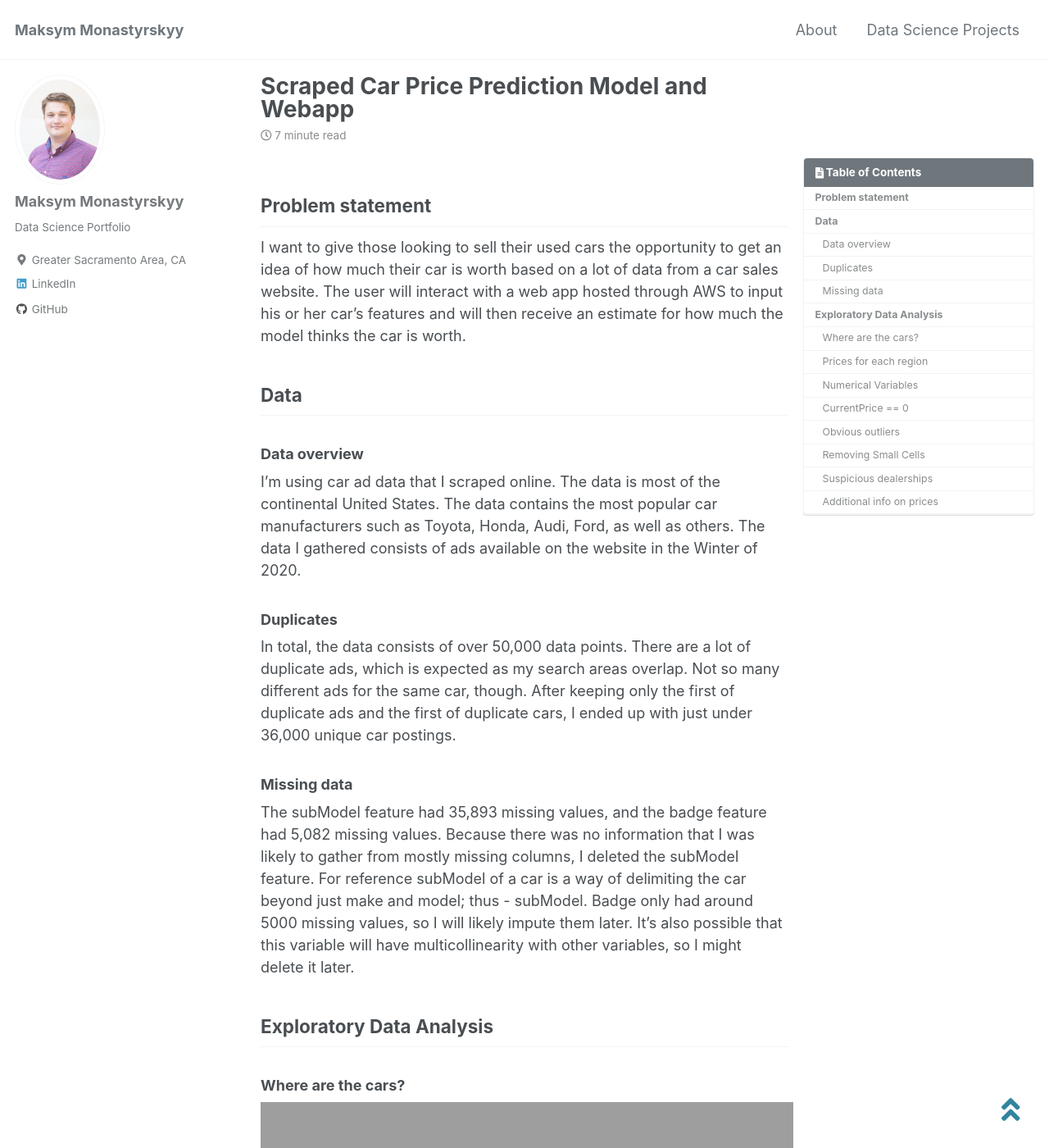
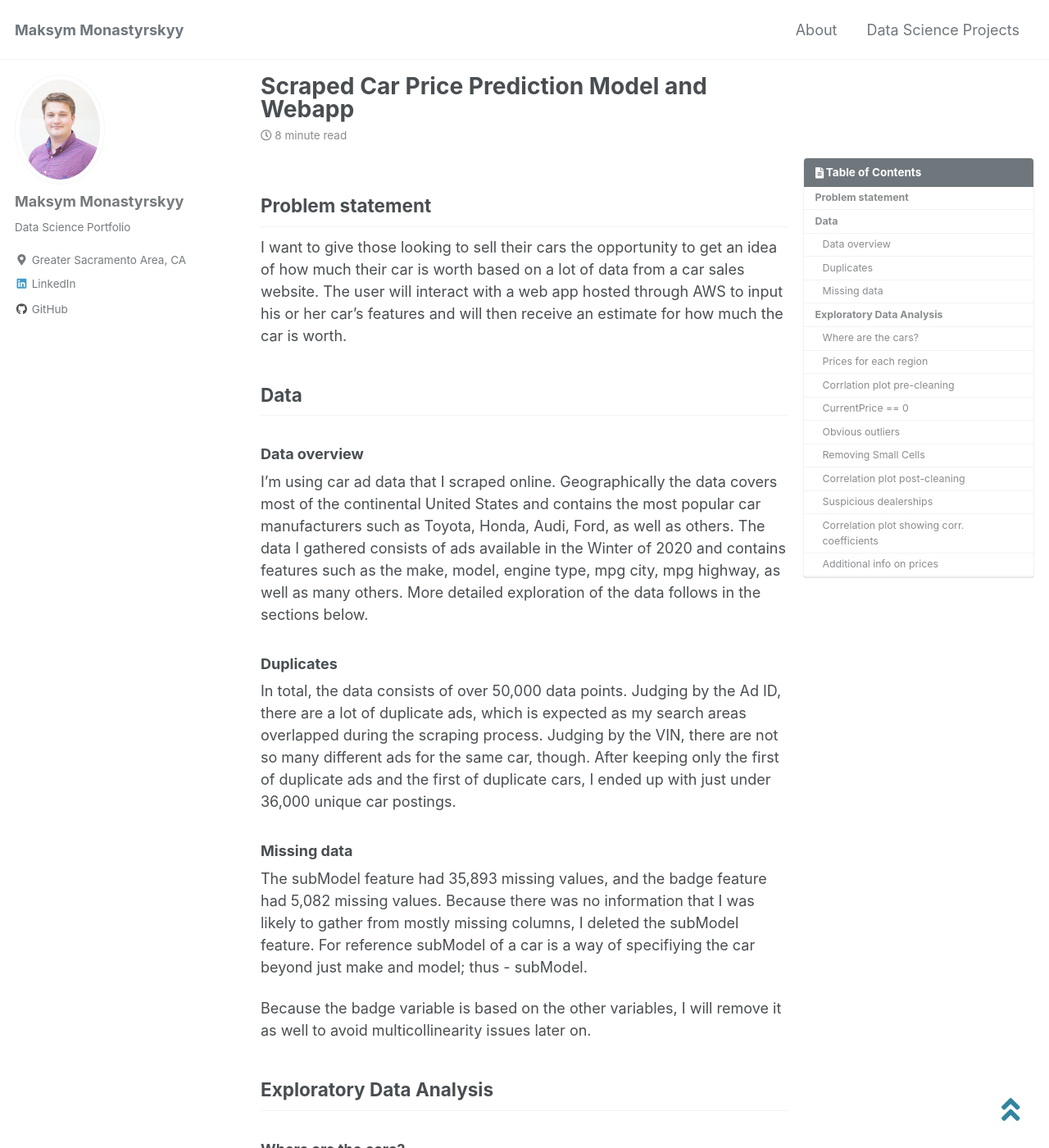
Before and after one commit to monastyrskyy/monastyrskyy.github.io, a Jekyll site: the page built from _posts/2020-3-11-used_car_price_prediction.md, in a window 1280 px wide and 1400 px high. Shown: the whole window at 82% size. Built offline with Jekyll 4.4.1, drawn with Linux system fonts in a browser that asks for light colours; cached includes are drawn as plain includes; nearby versions of some CDN libraries; some of the changed text lies outside the part shown; grey boxes are pictures that could not be loaded.

Commit message:
tidying up first commit second capstone EDA

````diff
--- a/_posts/2020-3-11-used_car_price_prediction.md
+++ b/_posts/2020-3-11-used_car_price_prediction.md
@@ -26,46 +26,47 @@
 
 ## Problem statement
 
-I want to give those looking to sell their used cars the opportunity to get an idea of how much their car is worth based on a lot of data from a car sales website. The user will interact with a web app hosted through AWS to input his or her car’s features and will then receive an estimate for how much the model thinks the car is worth.<br/>
+I want to give those looking to sell their cars the opportunity to get an idea of how much their car is worth based on a lot of data from a car sales website. The user will interact with a web app hosted through AWS to input his or her car’s features and will then receive an estimate for how much the car is worth.<br/>
 
 ## Data
 ### Data overview
 
-I’m using car ad data that I scraped online. The data is most of the continental United States. The data contains the most popular car manufacturers such as Toyota, Honda, Audi, Ford, as well as others. The data I gathered consists of ads available on the website in the Winter of 2020.<br/>
+I’m using car ad data that I scraped online. Geographically the data covers most of the continental United States and contains the most popular car manufacturers such as Toyota, Honda, Audi, Ford, as well as others. The data I gathered consists of ads available in the Winter of 2020 and contains features such as the make, model, engine type, mpg city, mpg highway, as well as many others. More detailed exploration of the data follows in the sections below.<br/>
 
 ### Duplicates
 
-In total, the data consists of over 50,000 data points. There are a lot of duplicate ads, which is expected as my search areas overlap. Not so many different ads for the same car, though. After keeping only the first of duplicate ads and the first of duplicate cars, I ended up with just under 36,000 unique car postings.<br/>
+In total, the data consists of over 50,000 data points. Judging by the Ad ID, there are a lot of duplicate ads, which is expected as my search areas overlapped during the scraping process. Judging by the VIN, there are not so many different ads for the same car, though. After keeping only the first of duplicate ads and the first of duplicate cars, I ended up with just under 36,000 unique car postings.<br/>
 
 ### Missing data
 
-The subModel feature had 35,893 missing values, and the badge feature had 5,082 missing values. Because there was no information that I was likely to gather from mostly missing columns, I deleted the subModel feature. For reference subModel of a car is a way of delimiting the car beyond just make and model; thus - subModel. Badge only had around 5000 missing values, so I will likely impute them later. It’s also possible that this variable will have multicollinearity with other variables, so I might delete it later.<br/>
+The subModel feature had 35,893 missing values, and the badge feature had 5,082 missing values. Because there was no information that I was likely to gather from mostly missing columns, I deleted the subModel feature. For reference subModel of a car is a way of specifiying the car beyond just make and model; thus - subModel.<br/>
+
+Because the badge variable is based on the other variables, I will remove it as well to avoid multicollinearity issues later on.<br/>
 
 ## Exploratory Data Analysis
 ### Where are the cars?
 
 <iframe seamless frameborder="0" src="https://public.tableau.com/views/Capstone2EDA/DualMapDash?:embed=yes&:device=desktop&:display_count=y&publish=yes&:origin=viz_share_link&:showVizHome=no" width = '650' height = '450'></iframe><br/>
 
-The map visualization above shows circles, corresponding to the locations of cars sold as well as amount of cars sold (by the size of the circle). The states are also colored to be a darker shade of blue for states where relatively more cars were sold.<br/>
+The map visualization above shows circles, corresponding to the locations of cars sold as well as amount of cars sold (by the size of the circle). Also the states colored a darker shade of blue are states where relatively more cars were sold.<br/>
 
 A few interesting patterns emerge from this viz. The first is that a lot of cars are sold in California and Texas. In these states there are big hubs of activity centered around the large cities such as San Francisco, Los Angeles, and Dallas. Interestingly, outside of those hubs, there is not too much activity. On the East Coast on the other hand, it appears as though the hubs aren't as large, and the activity is spread out more evenly across smaller communities. This is shown by the fact that on the East coast, broadly speaking, the dots are smaller but more spread out, whereas on the West Coast, the dots are closer together and larger in size.<br/>
 
-In this report, there aren't ads that come from North Dakota, South Dakota, or Nebraska on the continental US; and Hawaii and Alaska are not represented either.<br/>
+In this report, there aren't ads that come from North Dakota, South Dakota, or Nebraska.<br/>
 
-Given this broad overview of the data at hand, I will dive into the deeper analysis, shown below.<br/>
+Given this broad overview of the data, I will dive into the deeper analysis, shown below.<br/>
 
 <iframe seamless frameborder="0" src="https://public.tableau.com/views/Capstone2EDA/DimensionToggleSheet?:embed=yes&:device=desktop&:display_count=y&publish=yes&:origin=viz_share_link&:showVizHome=no" width = '650' height = '450'></iframe><br/>
 
-The main takeaway I have from the above visualization is that the data are not equally distributed among the different dimensions, meaning for example there are more Kias than Nissans. This means that down the line, I will have to pay closer attention to models that perform well when data is equally distributed.<br/>
+The main takeaway I have from the above visualization is that the data are not equally distributed among the different dimensions, meaning for example there are more Kias than Nissans. This means that down the line, I will have to pay closer attention to models that perform well only when data is equally distributed, such as linear based models, for example.<br/>
 
 ### Prices for each region
 
 <iframe seamless frameborder="0" src="https://public.tableau.com/views/Capstone2EDA/PriceMapDash?:embed=yes&:device=desktop&:display_count=y&publish=yes&:origin=viz_share_link&:showVizHome=no" width = '650' height = '450'></iframe><br/>
 
-This visualization makes it clear that the highest median price for a car is in the North-West (as delaminated on the map above) and the lowest in the South-West. The range of values is not too great, however. The minimum is 23,900 USD and the maximum is 25,881 USD. It's important to note, however, the differences in the number of car listings in each region. This may play a role in skewing the data slightly. But, as mentioned before, it's clear that the differences between the median prices of cars in each region are not great, so I doubt this will play a role in modeling.
-I will be looking at currentPrice as the label. There are two: listPrice and currentPrice. The website allows its users to change the list price after posting the ad. This way, if there is a price change, the new one will be more reflective of the intended value of the car. Plus there aren't any differences.<br/>
+This visualization makes it clear that the highest median price for a car is in the North-West (as delaminated on the map above) and the lowest in the South-West. The range of values is not too great, however. The minimum is 23,900 USD and the maximum is 25,881 USD. It's important to note, however, the differences in the number of car listings in each region. This may play a role in skewing the data slightly. But, as mentioned before, it's clear that the differences between the median prices of cars in each region are not great, so I doubt this will play a role in modeling.<br/>
 
-### Numerical Variables
+### Corrlation plot pre-cleaning
 
 [![foobar]({{ site.url }}{{ site.baseurl }}/images/7.car_capstone/1.pre_cleaning_corr_scatter.png)]({{ site.url }}{{ site.baseurl }}/images/7.car_capstone/1.pre_cleaning_corr_scatter.png)<br/>
 
@@ -75,7 +76,44 @@
 
 Mileage, currentPrice, and dealerReviewCount also have pretty heavy outliers that may need to be accounted for.<br/>
 
-There are 813 cars that have mpgCity and mpgHighway listed as 0. Some of them are not electric which implies that the zeros were put in by mistake. To remedy this, I will check the data for any other cars of the same make, bodytype, model,  and year to see if there are any of the same cars with mpgCity input. If there are, I will use that value. If not, I will look in other years, then in other models. Ultimately if there aren’t any analogous cars, I will impute the values myself. Luckily I only had to input 10 or so values myself.<br/>
+There are 813 cars that have mpgCity and mpgHighway listed as 0. Some of them are not electric which implies that the zeros were put in by mistake. To remedy this, I will check the data for any other cars of the same make, bodytype, model,  and year to see if there are any of the same cars with mpgCity input. If there are, I will use that value. If not, I will look in other years and finally in other models. Ultimately if there aren’t any analogous cars, I will impute the values myself. Luckily I only had to input 10 or so values myself.<br/>
+
+Below is a code snippet that may better explain my process for imputing the wrong mpg values.<br/>
+
+```r
+# Imputing missing mileage through looking at other similar cars
+manually_add_mpg = []
+
+for index, row in tqdm(no_mpg_gas.iterrows()): # tqdm() is a package that shows a progress bar for iterations
+    # Looking for other cars that have an mpg reading
+    x1 = data[(data['make'] == row['make']) & (data['bodytype'] == row['bodytype']) &
+            (data['model'] == row['model']) & (data['year'] == row['year']) & (data['mpgCity'] != 0)]
+    # broadening the search to not include year
+    x2 = data[(data['make'] == row['make']) & (data['bodytype'] == row['bodytype']) &
+            (data['model'] == row['model']) &(data['mpgCity'] != 0)]
+    # broadening the search to not include model
+    x3 = data[(data['make'] == row['make']) & (data['bodytype'] == row['bodytype']) &
+            (data['mpgCity'] != 0)]
+    # at this point, manual input is required
+
+    # Checking the above conditions and imputing if met
+    if len(x1) != 0:
+        data.at[index,'mpgHighway'] = x1.iloc[0,]['mpgHighway']
+        data.at[index,'mpgCity'] = x1.iloc[0,]['mpgCity']
+
+    elif len(x2) != 0:
+        data.at[index,'mpgHighway'] = x2.iloc[0,]['mpgHighway']
+        data.at[index,'mpgCity'] = x2.iloc[0,]['mpgCity']
+
+    elif len(x3) != 0:
+        data.at[index,'mpgHighway'] = x3.iloc[0,]['mpgHighway']
+        data.at[index,'mpgCity'] = x3.iloc[0,]['mpgCity']
+
+    # if not met, adding to a list to be imputed manually
+    else:
+        manually_add_mpg.append(row)
+```
+<br/>
 
 ### CurrentPrice == 0
 
@@ -89,19 +127,23 @@
 
 In this section, I remove some of the smallest cells in the data. By this I mean, any grouping or combination of groups that doesn't have many members. The reason for doing this is that small cell sizes tend to have a negative effect on a model's predictive abilities. As a rule of thumb, I will keep only the groups in which there are more than a dozen (12) members.<br/>
 
+### Correlation plot post-cleaning
+
 [![foobar]({{ site.url }}{{ site.baseurl }}/images/7.car_capstone/2.post_cleaning_corr_scatter.png)]({{ site.url }}{{ site.baseurl }}/images/7.car_capstone/2.post_cleaning_corr_scatter.png)<br/>
 
 Now with the big influential points removed, it's easier to look at the trends between the numeric variables. To start, there are some visible clusters of cars that may be easy to explain. For example mpgCity and mpgHighway have high end clusters, likely as a result of hybrid cars. There are also some cars from the year 2008, which might be influential. there also appears to be a cluster of dealerships with a very high amount of reviews, likely as a result of them being very good or very bad.<br/>
 
+Some other patterns stand out too. For example as mileage goes up, currentPrice seems to go down exponentially, somewhat expectedly. Note that there is a wide variation of prices at low mileages, but at high mileages, prices are exclusively low.<br/>
+
+The other variables don't show very high correlations between each other and the target variable. This will be further investigated below with the same correlation plot, but one that better shows the correlations.<br/>
+
 ### Suspicious dealerships
 
-Wow, all the dealers with over 1000 reviews seem to only have a 5 star rating. They must be very good, have programs that incentivize giving them a 5 star review, like a rebate or discount, or are faking their reviews.<br/>
+All the dealers with over 1000 reviews seem to only have a 5 star rating. They must be very good, have programs that incentivize giving them a 5 star review, like a rebate or discount, or are faking their reviews.<br/>
 
 After a review of a sample of these dealerships, the reviews seemed genuine and the dealerships seemed to simply provide good service to their customers. It's also possible that they asked for reviews and had rebates, but that is unconfirmed.<br/>
 
-Some other patterns stand out too. For example as mileage goes up, currentPrice seems to go down exponentially, somewhat expectedly. Note that there is a wide variation of prices at low mileages, but at high mileages, prices are exclusively low.<br/>
-
-The other variables don't show very high correlations between each other and the target variable. This will be further investigated below with the same correlation plot, but one that better shows the correlations.<br/>
+### Correlation plot showing corr. coefficients
 
 [![foobar]({{ site.url }}{{ site.baseurl }}/images/7.car_capstone/3.post_cleaning_corr_heatmap.png)]({{ site.url }}{{ site.baseurl }}/images/7.car_capstone/3.post_cleaning_corr_heatmap.png)<br/>
 
````
